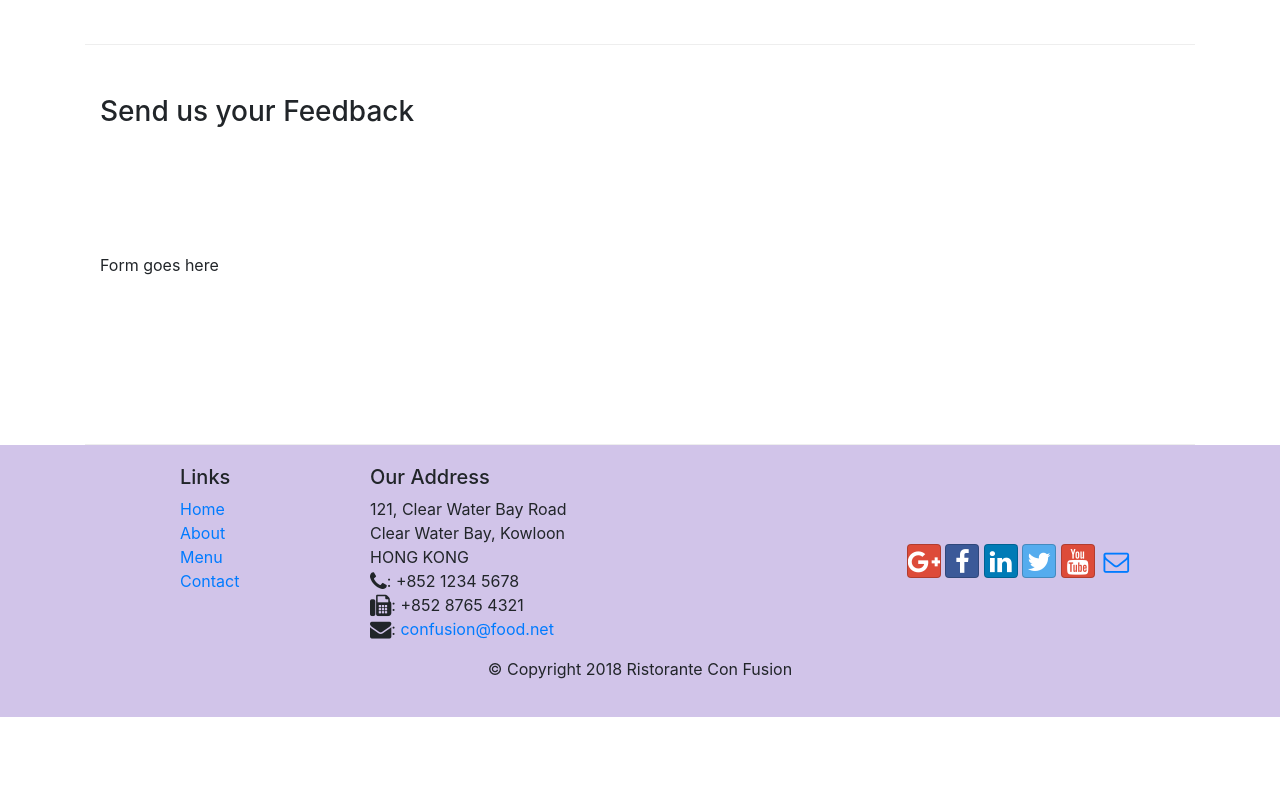
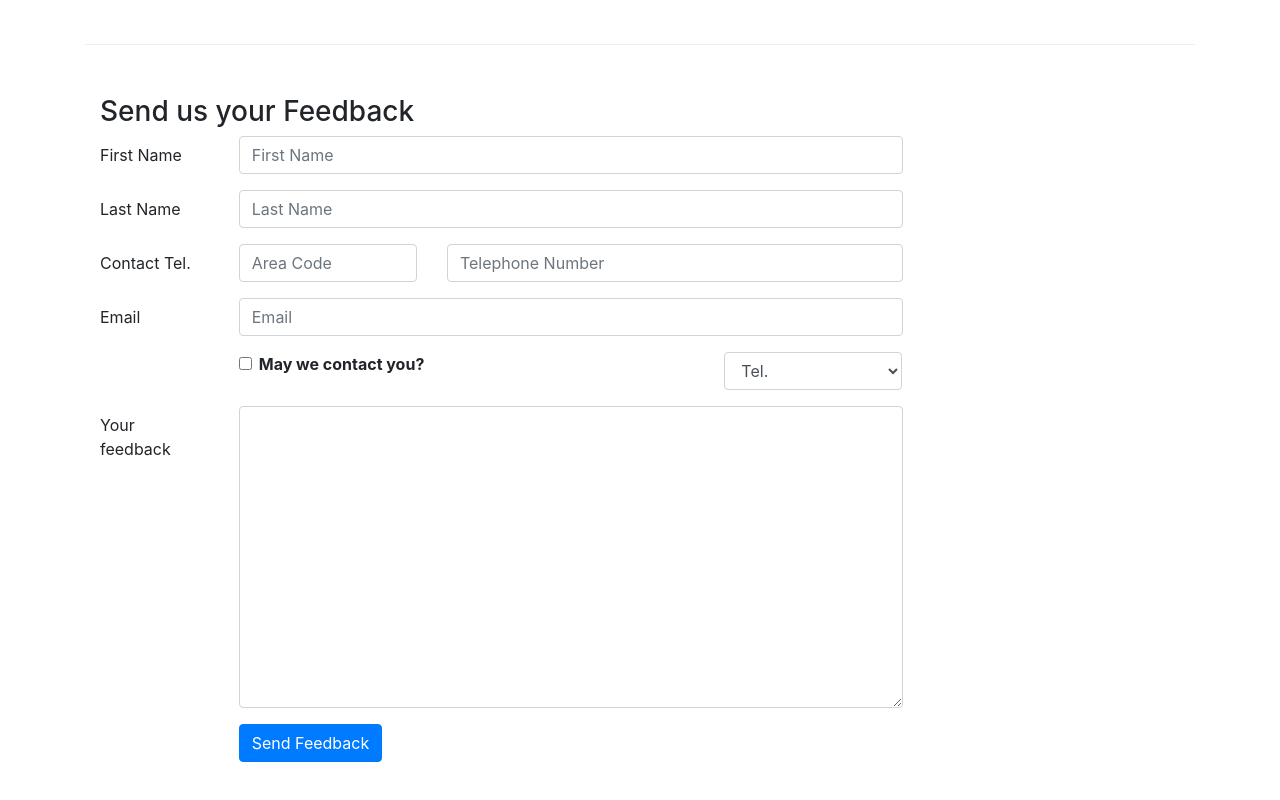
Before and after one commit to Couperin1668/CourseraBootstrap, a website: page contactus.html in a window 1280 px wide. Shown: the part 820-1620 px from the top of the page. Before the commit the page ends 1537 px from the top, so only its background shows below. Drawn offline with nearby package versions, Linux system fonts and the light colour scheme.

Commit message:
added form elements to contactus

```diff
--- a/contactus.html
+++ b/contactus.html
@@ -88,16 +88,70 @@
         </div>
 
         <div class="row row-content">
-           <div class="col-12">
+            <div class="col-12">
               <h3>Send us your Feedback</h3>
-           </div>
+            </div>
             <div class="col-12 col-md-9">
-                Form goes here
-            </div>
-             <div class="col-12 col-md">
+                <form>
+                    <div class="form-group row">
+                        <label for="firstname" class="col-md-2 col-form-label">First Name</label>
+                        <div class="col-md-10">
+                            <input type="text" class="form-control" id="firstname" name="firstname" placeholder="First Name">
+                        </div>
+                    </div>
+                    <div class="form-group row">
+                        <label for="lastname" class="col-md-2 col-form-label">Last Name</label>
+                        <div class="col-md-10">
+                            <input type="text" class="form-control" id="lastname" name="lastname" placeholder="Last Name">
+                        </div>
+                    </div>
+                    <div class="form-group row">
+                        <label for="telnum" class=" col-12 col-md-2 col-form-label">Contact Tel.</label>
+                        <div class="col-5 col-md-3">
+                            <input type="tel" class="form-control" id="areacode" name="areacode" placeholder="Area Code">
+                        </div>
+                        <div class="col-7 col-md-7">
+                            <input type="tel" class="form-control" id="telnum" name="telnum" placeholder="Telephone Number">
+                        </div>
+                    </div>
+                    <div class="form-group row">
+                        <label for="emailid" class="col-md-2 col-form-label">Email</label>
+                        <div class="col-md-10">
+                            <input type="email" class="form-control" id="emailid" name="emailid" placeholder="Email">
+                        </div>
+                    </div>
+                    <div class="form-group row">
+                        <div class="col-md-6 offset-md-2">
+                            <div class="form-check">
+                                <input type="checkbox" class="form-check-input" name="approve" id="approve" value="">
+                                <label class="form-check-label" for="approve">
+                                    <strong>May we contact you?</strong>
+                                </label>
+                            </div>
+                        </div>
+                        <div class="col-md-3 offset-md-1">
+                            <select class="form-control">
+                                <option>Tel.</option>
+                                <option>Email</option>
+                            </select>
+                        </div>
+                    </div>
+                    <div class="form-group row">
+                        <label for="feedback" class="col-md-2 col-form-label">Your feedback</label>
+                        <div class="col-md-10">
+                            <textarea class="form-control" id="feedback" name="feedback" rows="12"></textarea>
+                        </div>
+                    </div>
+                    <div class="form-group row">
+                        <div class="offset-md-2 col-md-10">
+                            <button type="submit" class="btn btn-primary">
+                                Send Feedback
+                            </button>
+                        </div>
+                    </div>
+                </form>
             </div>
        </div>
-
     </div>
 
     <footer class="footer">
```
